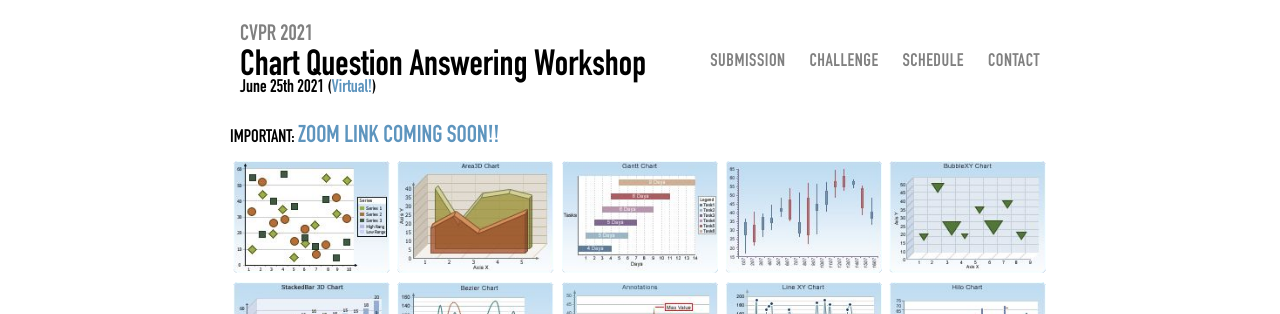
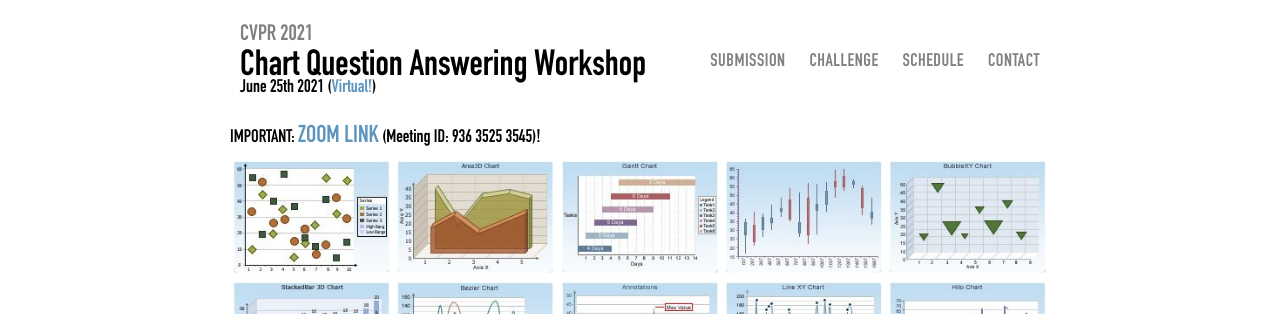
Before and after one commit to cqaw/cqaw.github.io, a Jekyll site: the page built from index.md, in a window 1280 px wide. Shown: the top 314 px of the page. Built offline with Jekyll 4.4.1, drawn with Linux system fonts in a browser that asks for light colours.

Commit message:
Update zoom link.

```diff
--- a/index.md
+++ b/index.md
@@ -10,7 +10,7 @@ permalink: /
 </div>
 -->
 
-IMPORTANT: <span class="bluetext" style="font-size:24px">ZOOM LINK COMING SOON!!</span>
+IMPORTANT: <a href="https://umassboston.zoom.us/j/93635253545" target="_blank"><span class="bluetext" style="font-size:24px">ZOOM LINK</span></a> (Meeting ID: 936 3525 3545)!
 
 <span class="teaser" style="position:relative;"><img src='gfx/charts.png'></span>
 
```
Also changed, not shown: 2 other files.
